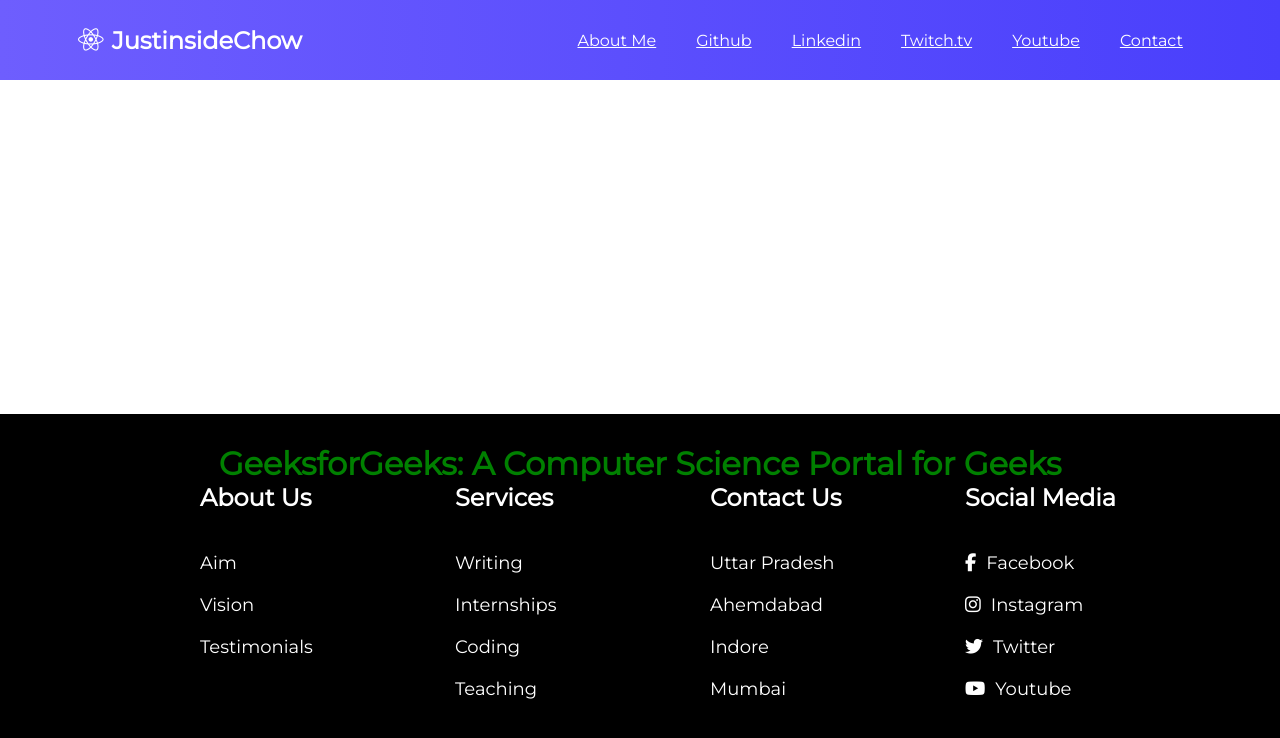
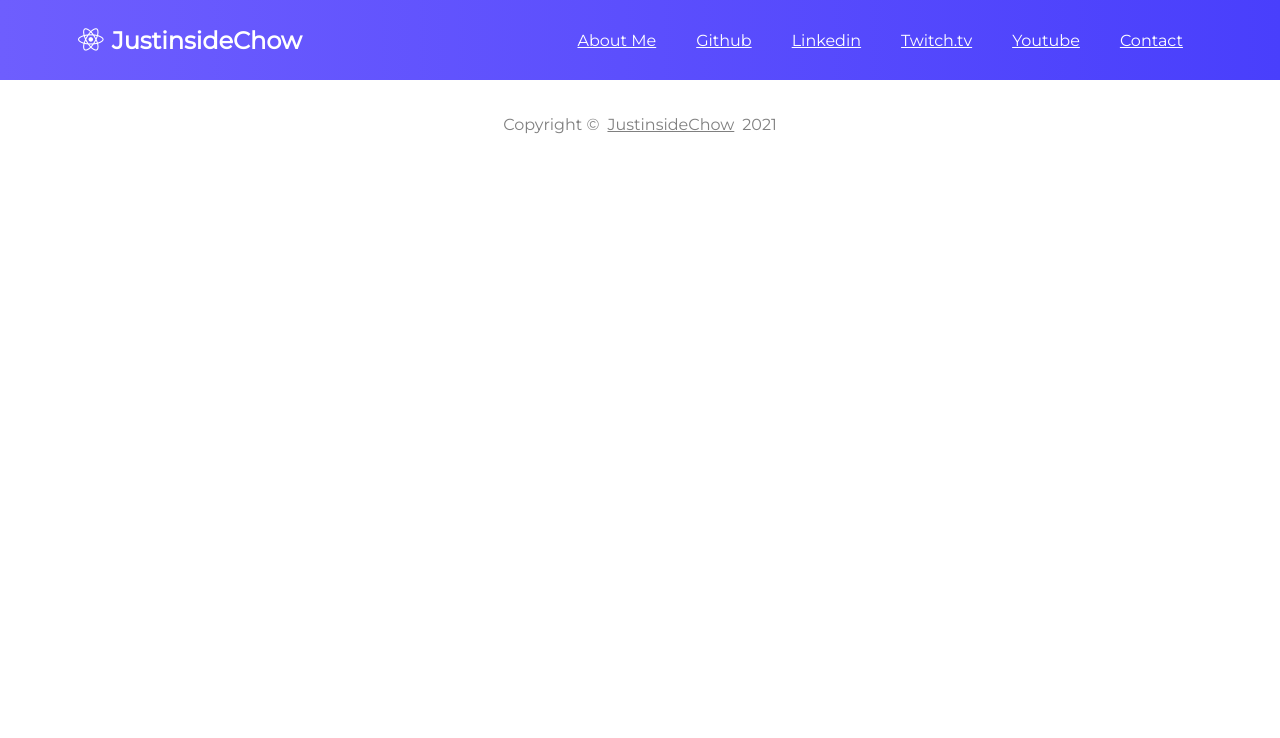
Before and after one commit to justinsidechow/justinsidechow-app, a React (Create React App) app: page /github in a window 1280 px wide. Shown: the top 738 px of the page. Built offline with nearby package versions, Linux system fonts and the light colour scheme.

Commit message:
fixed-footer-custom-link-baby

```diff
--- /dev/null
+++ b/src/components/Footer/Footer.css
@@ -0,0 +1,45 @@
+.copyright {
+  color: grey;
+  padding: 20px;
+  display: grid;
+  grid-template-columns: repeat(3, auto);
+  grid-gap: 8px;
+  list-style: none;
+  text-align: center;
+  justify-content: center;
+}
+
+.copyright-left-right {
+  padding-top: 15px;
+  padding-bottom: 15px;
+}
+
+.div {
+  display: none;
+}
+
+.copyright-link {
+  color: grey;
+  padding-top: 15px;
+  padding-bottom: 15px;
+  position: relative;
+  display: block;
+  transition-duration: 0.2s;
+}
+
+.copyright-link:visited {
+  color: grey;
+  background-color: transparent;
+  text-decoration: none;
+}
+
+.copyright-link:hover {
+  padding-top: 10px;
+  transition-duration: 0.2s;
+}
+
+.copyright-link:active {
+  color: blue;
+  background-color: transparent;
+  text-decoration: underline;
+}
--- a/src/components/Footer/Footer.tsx
+++ b/src/components/Footer/Footer.tsx
@@ -1,69 +1,35 @@
 import { Component } from "react";
 import React from "react";
+import "./Footer.css";
 
-import {
-  Box,
-  Container,
-  Row,
-  Column,
-  FooterLink,
-  Heading,
-} from "./FooterStyles";
+/*
+this is kind of a disgusting way to implement copyright footer
+and i believe there is a better way to implement this.
+BUT i really wanted to make the copyright-link to pop up like
+the navbar so i created a list to put the correct display:
+for the copyright-link.
+ */
 
-const Footer = () => {
-  return (
-    <Box>
-      <h1 style={{ color: "green", textAlign: "center", marginTop: "-50px" }}>
-        GeeksforGeeks: A Computer Science Portal for Geeks
-      </h1>
-      <Container>
-        <Row>
-          <Column>
-            <Heading>About Us</Heading>
-            <FooterLink href="#">Aim</FooterLink>
-            <FooterLink href="#">Vision</FooterLink>
-            <FooterLink href="#">Testimonials</FooterLink>
-          </Column>
-          <Column>
-            <Heading>Services</Heading>
-            <FooterLink href="#">Writing</FooterLink>
-            <FooterLink href="#">Internships</FooterLink>
-            <FooterLink href="#">Coding</FooterLink>
-            <FooterLink href="#">Teaching</FooterLink>
-          </Column>
-          <Column>
-            <Heading>Contact Us</Heading>
-            <FooterLink href="#">Uttar Pradesh</FooterLink>
-            <FooterLink href="#">Ahemdabad</FooterLink>
-            <FooterLink href="#">Indore</FooterLink>
-            <FooterLink href="#">Mumbai</FooterLink>
-          </Column>
-          <Column>
-            <Heading>Social Media</Heading>
-            <FooterLink href="#">
-              <i className="fab fa-facebook-f">
-                <span style={{ marginLeft: "10px" }}>Facebook</span>
-              </i>
-            </FooterLink>
-            <FooterLink href="#">
-              <i className="fab fa-instagram">
-                <span style={{ marginLeft: "10px" }}>Instagram</span>
-              </i>
-            </FooterLink>
-            <FooterLink href="#">
-              <i className="fab fa-twitter">
-                <span style={{ marginLeft: "10px" }}>Twitter</span>
-              </i>
-            </FooterLink>
-            <FooterLink href="#">
-              <i className="fab fa-youtube">
-                <span style={{ marginLeft: "10px" }}>Youtube</span>
-              </i>
-            </FooterLink>
-          </Column>
-        </Row>
-      </Container>
-    </Box>
-  );
-};
+class Footer extends Component {
+  render() {
+    return (
+      <p>
+        <ul className="copyright">
+          <li className="copyright-left-right">Copyright &copy; </li>
+          <li>
+            <div>
+              <a className="copyright-link" href="/contact" target="_blank">
+                JustinsideChow
+              </a>
+            </div>
+          </li>
+          <li className="copyright-left-right">
+            {" " + new Date().getFullYear()}
+          </li>
+        </ul>
+      </p>
+    );
+  }
+}
+
 export default Footer;
--- a/src/components/Footer/FooterStyles.tsx
+++ /dev/null
@@ -1,58 +0,0 @@
-import styled from "styled-components";
-
-export const Box = styled.div`
-  padding: 80px 60px;
-  background: black;
-  position: absolute;
-  bottom: 0;
-  width: 100%;
-
-  @media (max-width: 1000px) {
-    padding: 70px 30px;
-  }
-`;
-
-export const Container = styled.div`
-  display: flex;
-  flex-direction: column;
-  justify-content: center;
-  max-width: 1000px;
-  margin: 0 auto;
-  /* background: red; */
-`;
-
-export const Column = styled.div`
-  display: flex;
-  flex-direction: column;
-  text-align: left;
-  margin-left: 60px;
-`;
-
-export const Row = styled.div`
-  display: grid;
-  grid-template-columns: repeat(auto-fill, minmax(185px, 1fr));
-  grid-gap: 20px;
-
-  @media (max-width: 1000px) {
-    grid-template-columns: repeat(auto-fill, minmax(200px, 1fr));
-  }
-`;
-
-export const FooterLink = styled.a`
-  color: #fff;
-  margin-bottom: 20px;
-  font-size: 18px;
-  text-decoration: none;
-
-  &:hover {
-    color: green;
-    transition: 200ms ease-in;
-  }
-`;
-
-export const Heading = styled.p`
-  font-size: 24px;
-  color: #fff;
-  margin-bottom: 40px;
-  font-weight: bold;
-`;
--- a/src/components/Navbar/Navbar.css
+++ b/src/components/Navbar/Navbar.css
@@ -16,6 +16,17 @@
   justify-self: start;
   margin-left: 20px;
   cursor: pointer;
+}
+
+.navbar-name-link {
+  color: white;
+  text-decoration: none;
+}
+
+.navbar-name-link:visited {
+  color: white;
+  background-color: transparent;
+  text-decoration: none;
 }
 
 .fa-react {
--- a/src/components/Navbar/Navbar.tsx
+++ b/src/components/Navbar/Navbar.tsx
@@ -17,7 +17,9 @@ class Navbar extends Component {
       <nav className="navbar-logo-background">
         <h1 className="navbar-name">
           <i className="fab fa-react"></i>
-          JustinsideChow
+          <a className="navbar-name-link" href="/">
+            JustinsideChow
+          </a>
         </h1>
         <div className="menu-icon" onClick={this.handleClick}>
           <i
```
